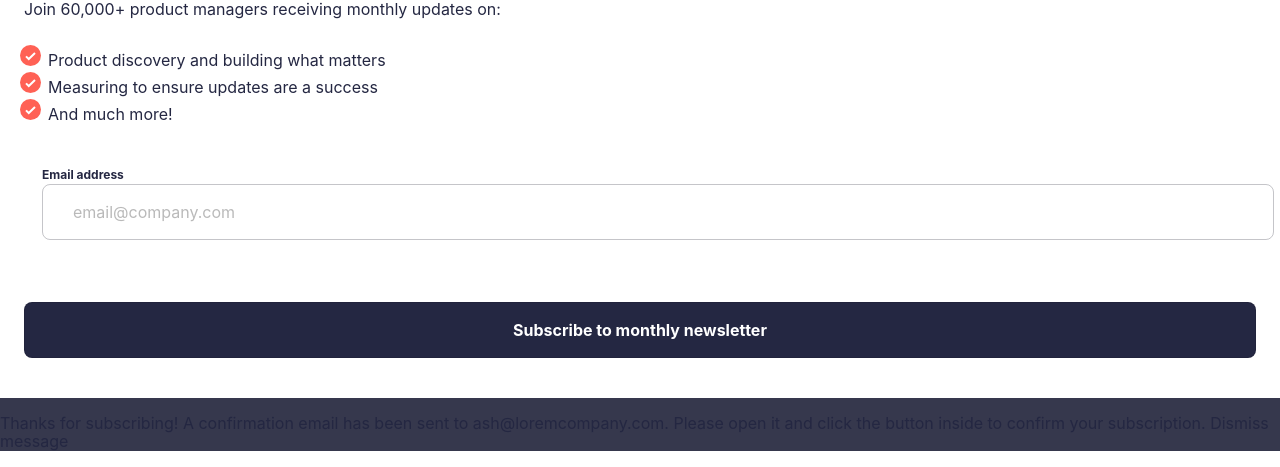
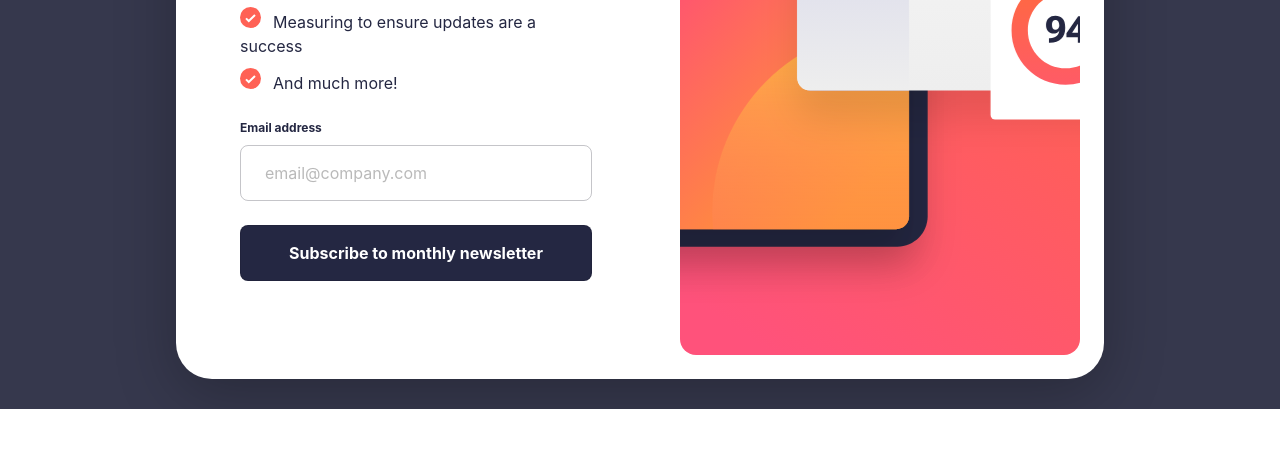
Before and after one commit to pchupchu/newsletter-sign-up-with-success-message-main, a React app: page / in a window 1280 px wide. Shown: the part 391-858 px from the top of the page. After the commit the page ends 800 px from the top, so only its background shows below. Built offline with nearby package versions, Linux system fonts and the light colour scheme.

Commit message:
Add Main desktop

```diff
--- a/src/components/App/App.css
+++ b/src/components/App/App.css
@@ -5,10 +5,9 @@
     font-weight: 400;
     color: var(--dark-navy);
     background-color: var(--pale-navy);
-    /* display: flex;
-    flex-direction: column;
+    display: flex;
+    align-items: center;
     justify-content: center;
-    align-items: center; */
     -moz-osx-font-smoothing: grayscale;
     -webkit-font-smoothing: antialiased;
   }
--- a/src/components/App/App.js
+++ b/src/components/App/App.js
@@ -5,14 +5,6 @@ function App() {
   return (
     <div className="app">
       <Main />
-      <p>
-Thanks for subscribing!
-
-A confirmation email has been sent to ash@loremcompany.com.
-Please open it and click the button inside to confirm your subscription.
-
-Dismiss message
-      </p>
     </div>
   );
 }
--- a/src/components/Form/Form.css
+++ b/src/components/Form/Form.css
@@ -1,34 +1,20 @@
 .form {
-  padding: 0 24px;
-  display: flex;
-  justify-content: center;
-}
-
-.form__container {
-  width: 100%;
-  /* max-width: 863px; */
+  /* width: 100%; */
+  position: relative;
   box-sizing: border-box;
   display: flex;
   flex-direction: column;
-  align-items: center;
-  justify-content: center;
+  align-items: flex-start;
 }
 
 .form__label {
-  position: relative;
   width: 100%;
-  align-self: flex-start;
   font-size: 12px;
   font-weight: 700;
   line-height: 1.5;
   margin: 0 0 8px;
-}
-
-@media screen and (min-width: 720px) {
-  .form__label {
-      margin-bottom: 38px;
-      padding: 0 18px;
-  }
+  display: flex;
+  flex-direction: column;
 }
 
 .form__item {
@@ -44,11 +30,11 @@
   margin-bottom: 24px;
 }
 
-@media screen and (min-width: 720px) {
+/* @media screen and (min-width: 720px) {
   .form__item {
     padding-left: 30px;
   }
-}
+} */
 
 .form__item:focus {
   outline: none;
@@ -105,12 +91,11 @@
   font-weight: 700;
   cursor: pointer;
   padding: 0;
-  margin-bottom: 40px;
 }
 
 .form__button:hover {
   background: var(--gradient-1);
-  box-shadow: 0px 16px 32px 0px var(--shadow);
+  box-shadow: 0px 16px 32px 0px var(--red-shadow);
 }
 
 .form__button_inactive {
--- a/src/components/Form/Form.js
+++ b/src/components/Form/Form.js
@@ -10,9 +10,8 @@ function Form() {
   };
 
   return (
-    <section className="form">
-        <form onSubmit={handleSubmit} className="form__container">
-          <label for="email" className="form__label">Email address
+    <form onSubmit={handleSubmit} className="form">
+      <label for="email" className="form__label">Email address</label>
       <input
         type="email"
         className={`form__item ${
@@ -32,7 +31,7 @@ function Form() {
         >
           Valid email required
         </span>
-          </label>
+
         <button
           type="submit"
           disabled={!isValid}
@@ -42,7 +41,6 @@ function Form() {
         >Subscribe to monthly newsletter
         </button>
       </form>
-    </section>
   );
 }
 
--- a/src/components/Main/Main.css
+++ b/src/components/Main/Main.css
@@ -0,0 +1,4 @@
+.main {
+  margin: auto;
+  flex-grow: 1;
+}
--- a/src/components/SignUp/SignUp.css
+++ b/src/components/SignUp/SignUp.css
@@ -1,16 +1,42 @@
 .signup {
+  margin: 0 auto;
   display: flex;
   flex-direction: column;
-  /* gap: 40px; */
   background-color: var(--white);
   width: 100%;
 }
+
+@media screen and (min-width: 768px) {
+  .signup {
+    max-width: 928px;
+    flex-flow: row-reverse;
+    border-radius: 36px;
+    box-shadow: 0px 15px 60px 0px var(--shadow);
+  }
+}
+
+/* @media screen and (min-width: 920px) {
+  .signup {
+    max-height: 641px;
+  }
+} */
 
 .signup__image {
   width: 100%;
   min-height: 284px;
   background-image: url('../../images/illustration-sign-up-mobile.svg');
   background-size: cover;
+  background-position: bottom;
+}
+
+@media screen and (min-width: 768px) {
+  .signup__image {
+    background-image: url('../../images/illustration-sign-up-desktop.svg');
+    background-position: center;
+    border-radius: 16px;
+    margin: 24px;
+    max-width: 400px;
+  }
 }
 
 .signup__container {
@@ -20,11 +46,23 @@
   gap: 24px;
 }
 
+@media screen and (min-width: 920px) {
+  .signup__container {
+    padding: 98px 64px;
+  }
+}
+
 .signup__title {
   margin: 0;
   font-size: 40px;
   font-weight: 700;
   line-height: 1;
+}
+
+@media screen and (min-width: 920px) {
+  .signup__title {
+    font-size: 56px;
+  }
 }
 
 .signup__text {
@@ -35,6 +73,14 @@
 
 .signup__list {
   margin: 0;
-  list-style: url('../../images/icon-list.svg');
-  padding-left: 24px;
+  list-style: none;
+  padding-left: 0;
+  display: flex;
+  flex-direction: column;
+  gap: 10px;
 }
+
+.signup__item::before {
+  content: url('../../images/icon-list.svg');
+  margin-right: 12px;
+}
--- a/src/components/SignUp/SignUp.js
+++ b/src/components/SignUp/SignUp.js
@@ -13,8 +13,8 @@ function SignUp() {
           <li><p className='signup__text signup__item'>Measuring to ensure updates are a success</p></li>
           <li><p className='signup__text signup__item'>And much more!</p></li>
         </ul>
+        <Form />
       </div>
-      <Form />
     </div>
   );
 }
--- a/src/index.css
+++ b/src/index.css
@@ -16,26 +16,7 @@ body {
   --vermellion: #ff6155;
   --error: rgba(255, 97, 85, 0.15);
   --grey-25: rgba(25, 24, 43, 0.25);
-  --shadow: rgba(255, 97, 85, 0.50);
+  --shadow: rgba(0, 0, 0, 0.25);
+  --red-shadow: rgba(255, 97, 85, 0.50);
   --gradient-1: linear-gradient(204deg, #ff6a3a 0%, #ff527b 100%);
-
-
-
-
-  --saturated-dark-blue: #1b2330;
-  --dark-blue: #181f2b;
-  --very-dark-blue: #0b1524;
-  --pale-blue: #202a3c;
-  --cyan: #62e0d9;
-  --light-blue: #339ecc;
-  --light-red: #ff4242;
-
-  /*
-
-- Tomato: hsl(4, 100%, 67%)
-
-- Dark Slate Grey: hsl(234, 29%, 20%)
-- Charcoal Grey: hsl(235, 18%, 26%)
-- Grey: hsl(231, 7%, 60%)
-- White: hsl(0, 0%, 100%) */
 }
```
Also changed, not shown: src/components/Popup/Popup.js (added, +18 -0 lines), src/components/Popup/Popup.css (added). Lines whose indentation alone changed are shown as unchanged.
